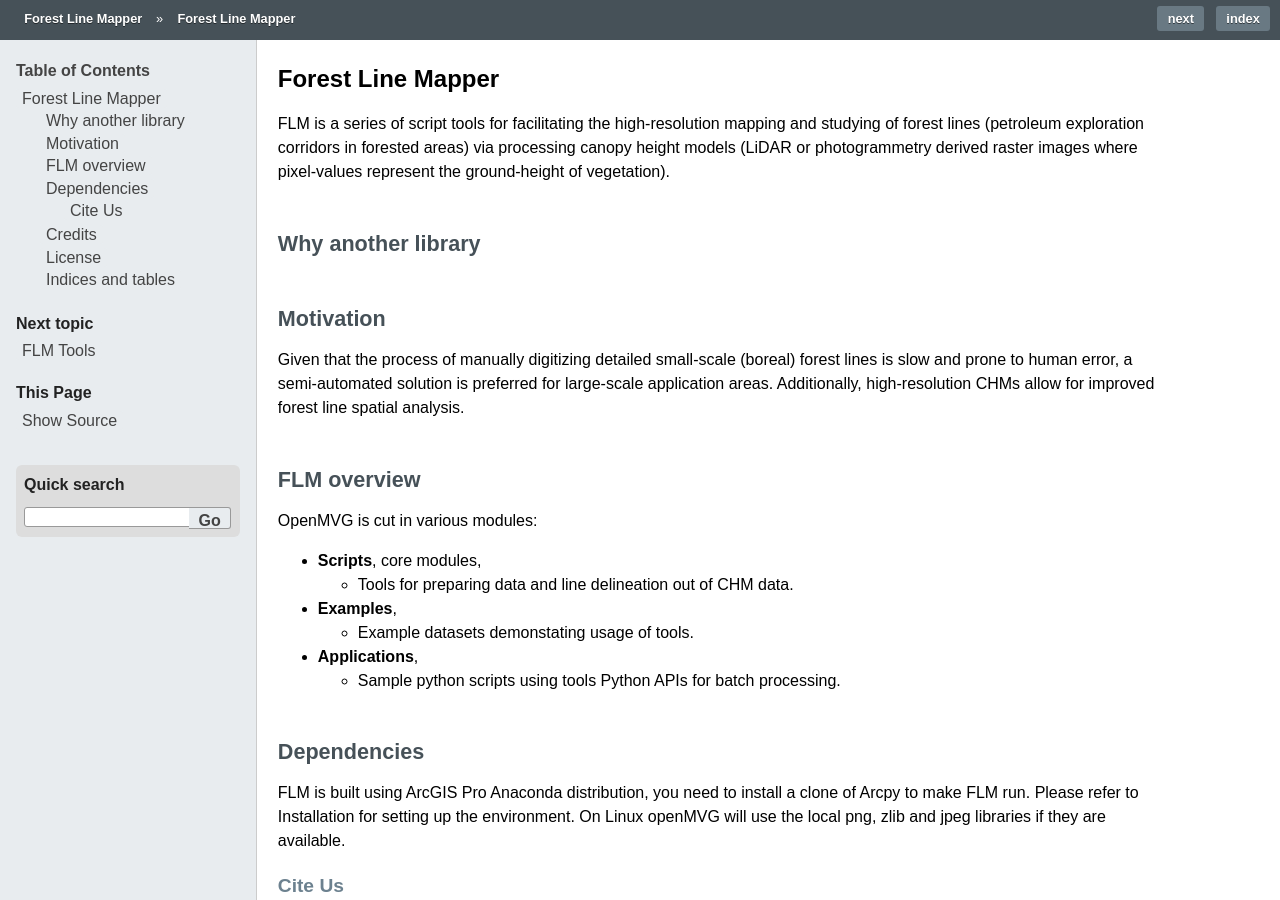
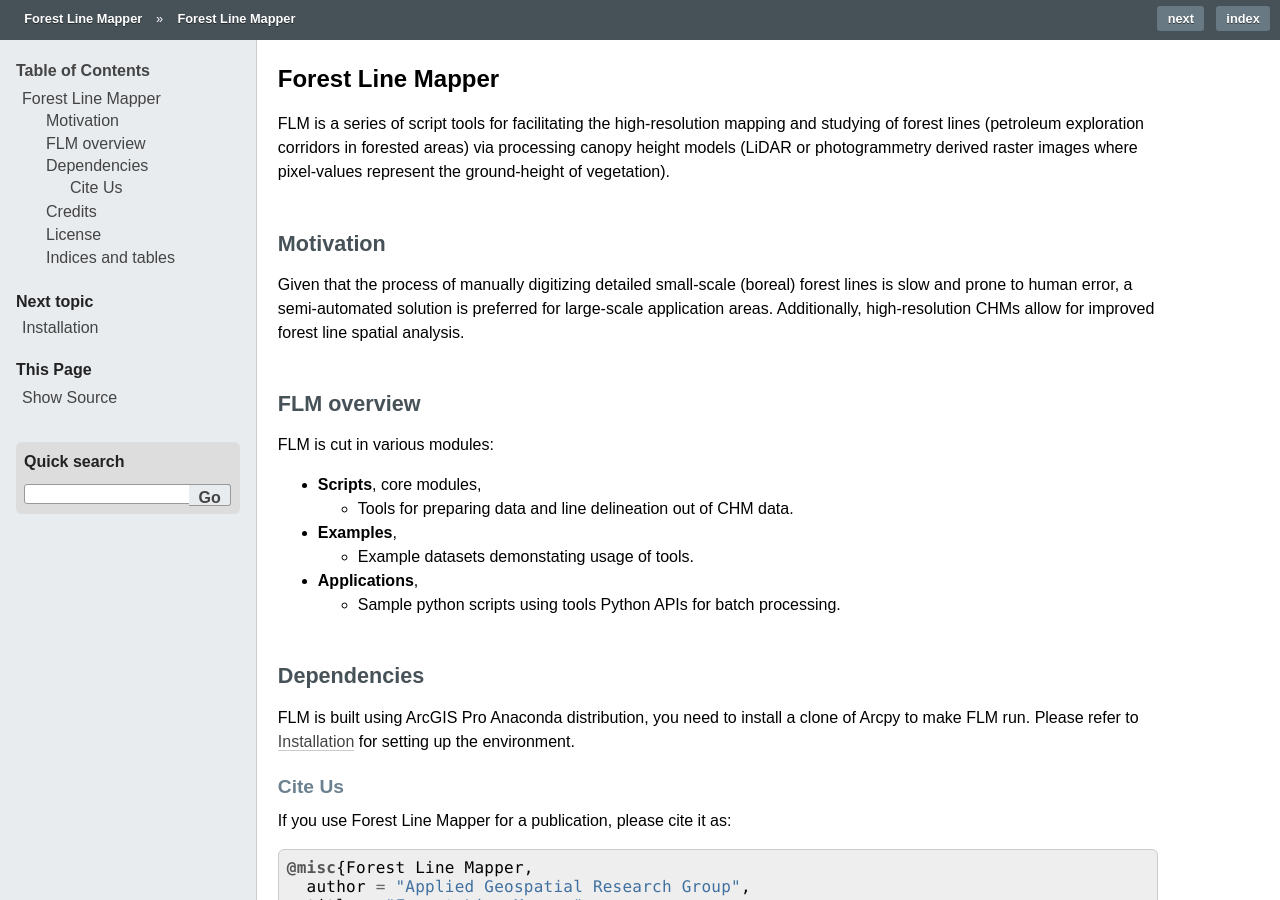
Before and after one commit to appliedgrg/flm, a Sphinx documentation site: the page built from Docs/Sphinx/index.rst, in a window 1280 px wide and 900 px high. Built offline with Sphinx 7.4.7, drawn with Linux system fonts in a browser that asks for light colours.

Commit message:
Update documents.

```diff
--- a/Docs/Sphinx/Tools/Pre-processing/Pre-tagging.rst
+++ b/Docs/Sphinx/Tools/Pre-processing/Pre-tagging.rst
@@ -33,7 +33,7 @@
 
 Algorithm
 ----------
-.. figure:: ../../flowchart_pre-tagging.png
+.. figure:: ../../Images/flowchart_pre-tagging.png
    :align: center
 
 Notes
--- a/Docs/Sphinx/index.rst
+++ b/Docs/Sphinx/index.rst
@@ -7,15 +7,14 @@
    :maxdepth: 2
    :hidden:
 
+   Installation.rst
    Tools/Tools.rst
+   ProgrammingGuide.rst
    Bibliography.rst
 
 
 FLM is a series of script tools for facilitating the high-resolution mapping and studying of forest lines (petroleum exploration corridors in forested areas) via processing canopy height models (LiDAR or photogrammetry derived raster images where pixel-values represent the ground-height of vegetation).
 
-
-Why another library
--------------------
 
 Motivation
 -------------------
@@ -25,7 +24,7 @@
 FLM overview
 -------------------------
 
-OpenMVG is cut in various modules:
+FLM is cut in various modules:
 
 * **Scripts**, core modules,
 
@@ -41,8 +40,7 @@
 
 Dependencies
 --------------
-FLM is built using ArcGIS Pro Anaconda distribution, you need to install a clone of Arcpy to make FLM run. Please refer to Installation for setting up the environment.
-On Linux openMVG will use the local png, zlib and jpeg libraries if they are available.
+FLM is built using ArcGIS Pro Anaconda distribution, you need to install a clone of Arcpy to make FLM run. Please refer to :doc:`Installation` for setting up the environment.
 
 Cite Us
 =======
```
Also changed, not shown: Docs/Sphinx/Installation.rst (added, +66 -0 lines), Docs/Sphinx/ProgrammingGuide.rst (added, +7 -0 lines), Docs/Sphinx/Images/FLM.png (added), Docs/Sphinx/Images/installation_activate_env.png (added), Docs/Sphinx/Images/installation_clone.png (added), Docs/Sphinx/Images/installation_manage_envs.png (added), Docs/Sphinx/Images/installation_python.png (added), Docs/Sphinx/Images/installation_settings.png (added), Docs/Sphinx/Images/installation_shapely.png (added), Docs/Sphinx/Images/installation_shapely_confirm.png (added).
